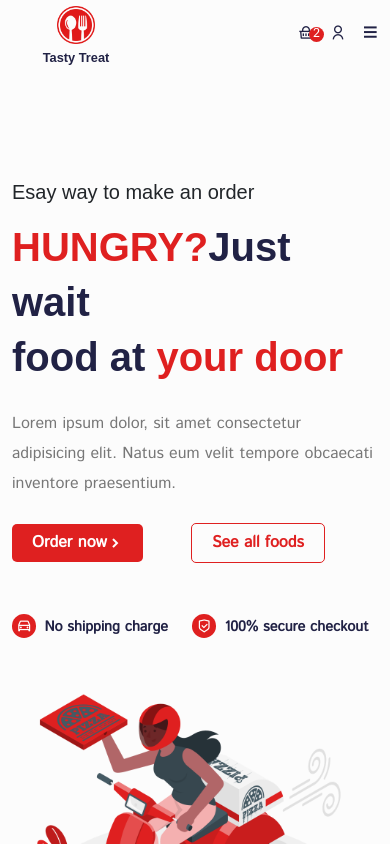
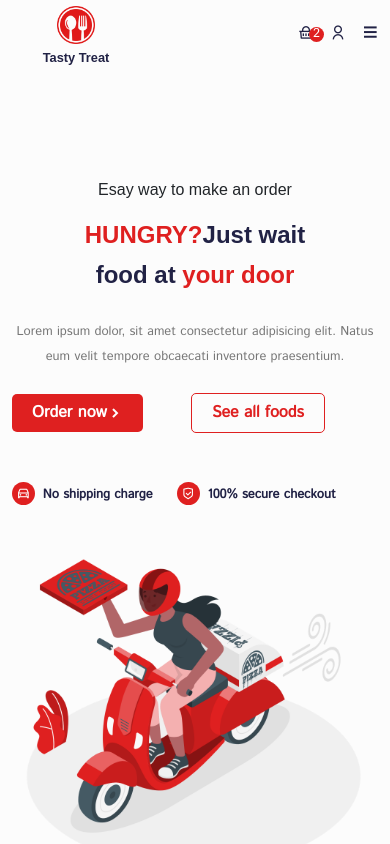
Before and after one commit to gholamreza-hasnzade/Reactjs-food-App-redux-toolkit, a React (Create React App) app: page /home in a window 390 px wide. Shown: the top 844 px of the page. Built offline with nearby package versions, Linux system fonts and the light colour scheme; a web font is replaced by a local one.

Commit message:
[hotfixed]: responsive  header bottom

```diff
--- a/src/pages/home/home.css
+++ b/src/pages/home/home.css
@@ -137,3 +137,22 @@
   color: #777;
   line-height: 30px;
 }
+
+
+@media only screen and (max-width: 576px) {
+  .hero__content{
+    text-align: center;
+  }
+  .hero__content h5 {
+    font-size: 1rem;
+  }
+
+  .hero__content p {
+    font-size: 0.8rem;
+    line-height: 25px;
+  }
+  .hero__title{
+    font-size: 1.5rem;
+    line-height: 40px;
+  }
+}
```
